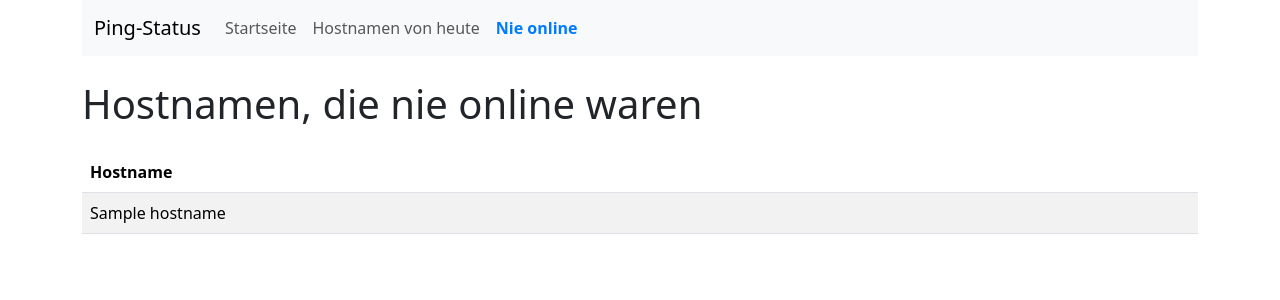
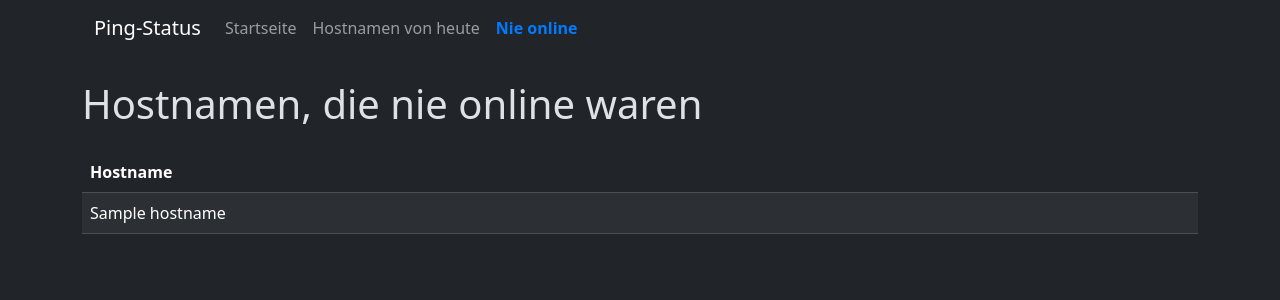
Before and after one commit to lubeschanin/ping_app, a FastAPI app: page /never_online in a window 1280 px wide. Shown: the top 300 px of the page. Run offline with FastAPI, Linux system fonts and the light colour scheme; tables that the repository leaves empty hold one stand-in row (values such as "Sample post"); parts of the project's set-up code (start-up, migrations or seed data) failed here and were passed over; some libraries are stand-ins or nearby versions.

Commit message:
Darkmode as default

```diff
--- a/templates/base.html
+++ b/templates/base.html
@@ -1,5 +1,5 @@
 <!DOCTYPE html>
-<html lang="de">
+<html lang="de" data-bs-theme="dark">
 <head>
     <meta charset="UTF-8">
     <meta http-equiv="X-UA-Compatible" content="IE=edge">
--- a/templates/navbar.html
+++ b/templates/navbar.html
@@ -1,5 +1,5 @@
 <!-- navbar.html -->
-<nav class="navbar navbar-expand-lg navbar-light bg-light">
+<nav class="navbar navbar-expand-lg navbar-dark bg-dark">
     <div class="container">
         <a class="navbar-brand" href="/">Ping-Status</a>
         <button class="navbar-toggler" type="button" data-bs-toggle="collapse" data-bs-target="#navbarSupportedContent" aria-controls="navbarSupportedContent" aria-expanded="false" aria-label="Toggle navigation">
```
